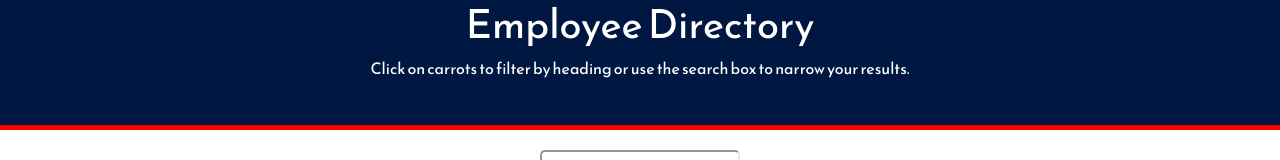
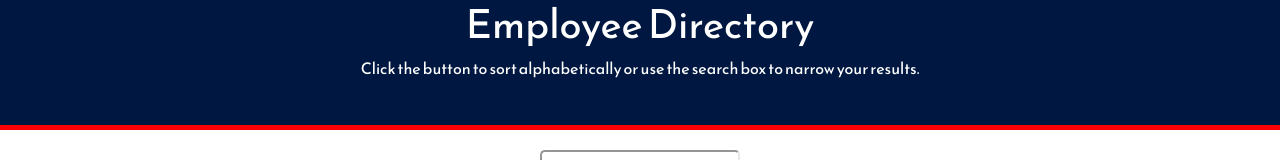
Before and after one commit to 7J647/React-Employee-Directory, a React (Create React App) app: page / in a window 1280 px wide. Shown: the top 160 px of the page. Built offline with nearby package versions, Linux system fonts and the light colour scheme; no server answers.

Commit message:
updated header to reflect sort button

```diff
--- a/src/App.js
+++ b/src/App.js
@@ -29,7 +29,7 @@
             fontFamily: "Reem Kufi",
           }}
         >
-          Click on carrots to filter by heading or use the search box to narrow
+          Click the button to sort alphabetically or use the search box to narrow
           your results.
         </p>
       </header>
```
